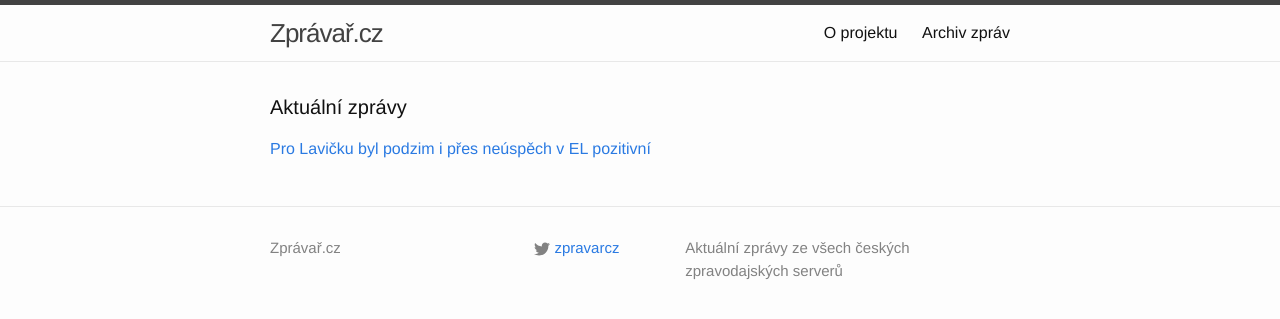
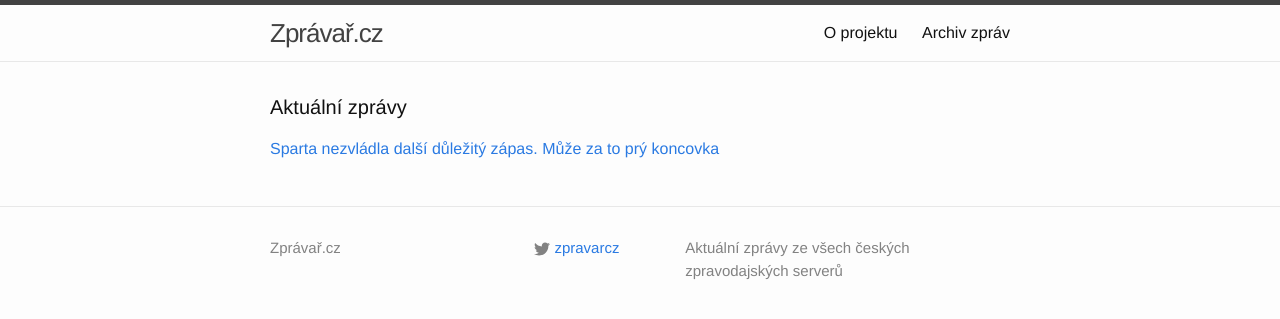
Before and after one commit to adliska/zpravar, a Jekyll site: the page built from index.html, in a window 1280 px wide. Shown: the top 319 px of the page. Built offline with Jekyll 4.4.1, drawn with Linux system fonts in a browser that asks for light colours.

Commit message:
zpravar news update

```diff
--- a/index.html
+++ b/index.html
@@ -5,9 +5,13 @@ layout: default
 <div class="home">
     <h1 class="page-heading">Aktuální zprávy</h1>
 
-<p><a href="javascript:;" onclick="toggle_visibility('zpravy0')">Pro Lavičku byl podzim i přes neúspěch v EL pozitivní</a></p>
+<p><a href="javascript:;" onclick="toggle_visibility('zpravy0')">Sparta nezvládla další důležitý zápas. Může za to prý koncovka</a></p>
 <div id="zpravy0" style="display:none">
 <ul>
+<li><a href=http://www.tyden.cz/rubriky/sport/fotbal/evropske-pohary/sparta-nezvladla-dalsi-dulezity-zapas-muze-za-to-pry-koncovka_327041.html>Sparta nezvládla další důležitý zápas. Může za to prý koncovka - www.tyden.cz</a></li>
+<li><a href=http://sport.aktualne.cz/lavicka-jsem-zklamany-ale-nebyl-to-neuspesny-podzim/r~94afbdea819211e4b5c5002590604f2e/>Lavička: Jsem zklamaný, ale nebyl to neúspěšný podzim - sport.aktualne.cz</a></li>
+<li><a href=http://www.sportovninoviny.cz/zpravy/husbauera-napadlo-ze-mozna-za-spartu-nastoupil-naposledy/1157930>Hušbauera napadlo, že možná za Spartu nastoupil naposledy - www.sportovninoviny.cz</a></li>
+<li><a href=http://www.sportovninoviny.cz/zpravy/zase-jsme-nezvladli-dulezity-zapas-je-to-zklamani-rekl-kaderabek/1157929>Zase jsme nezvládli důležitý zápas, je to zklamání, řekl Kadeřábek - www.sportovninoviny.cz</a></li>
 <li><a href=http://www.sportovninoviny.cz/zpravy/pro-lavicku-byl-podzim-i-pres-neuspech-v-el-pozitivni/1157927>Pro Lavičku byl podzim i přes neúspěch v EL pozitivní - www.sportovninoviny.cz</a></li>
 <li><a href=http://fotbal.idnes.cz/trener-fotbalove-sparty-po-porazce-v-bernu-f2h-/fot_pohary.aspx?c=A141212_003141_fot_pohary_tru>Odvedli jsme kus práce, podzim nebyl neúspěšný, řekl zklamaný Lavička - fotbal.idnes.cz</a></li>
 <li><a href=http://www.denik.cz/fotbal/co-ma-sparta-udelat-lavicka-tvrdi-nevim-ale-podzim-nebyl-neuspesny-20141212.html>Co má Sparta udělat? Lavička tvrdí: Nevím, ale podzim nebyl neúspěšný - www.denik.cz</a></li>
```
